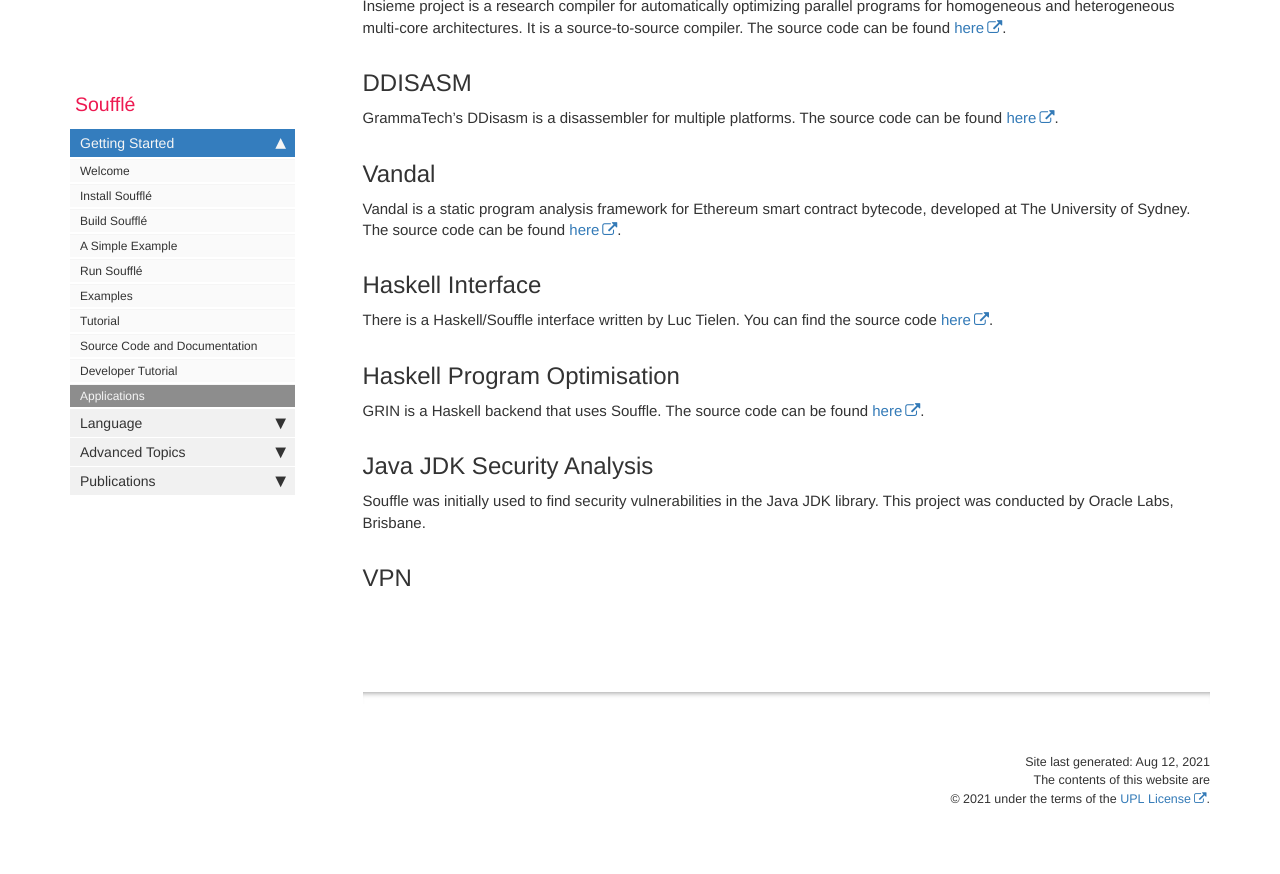
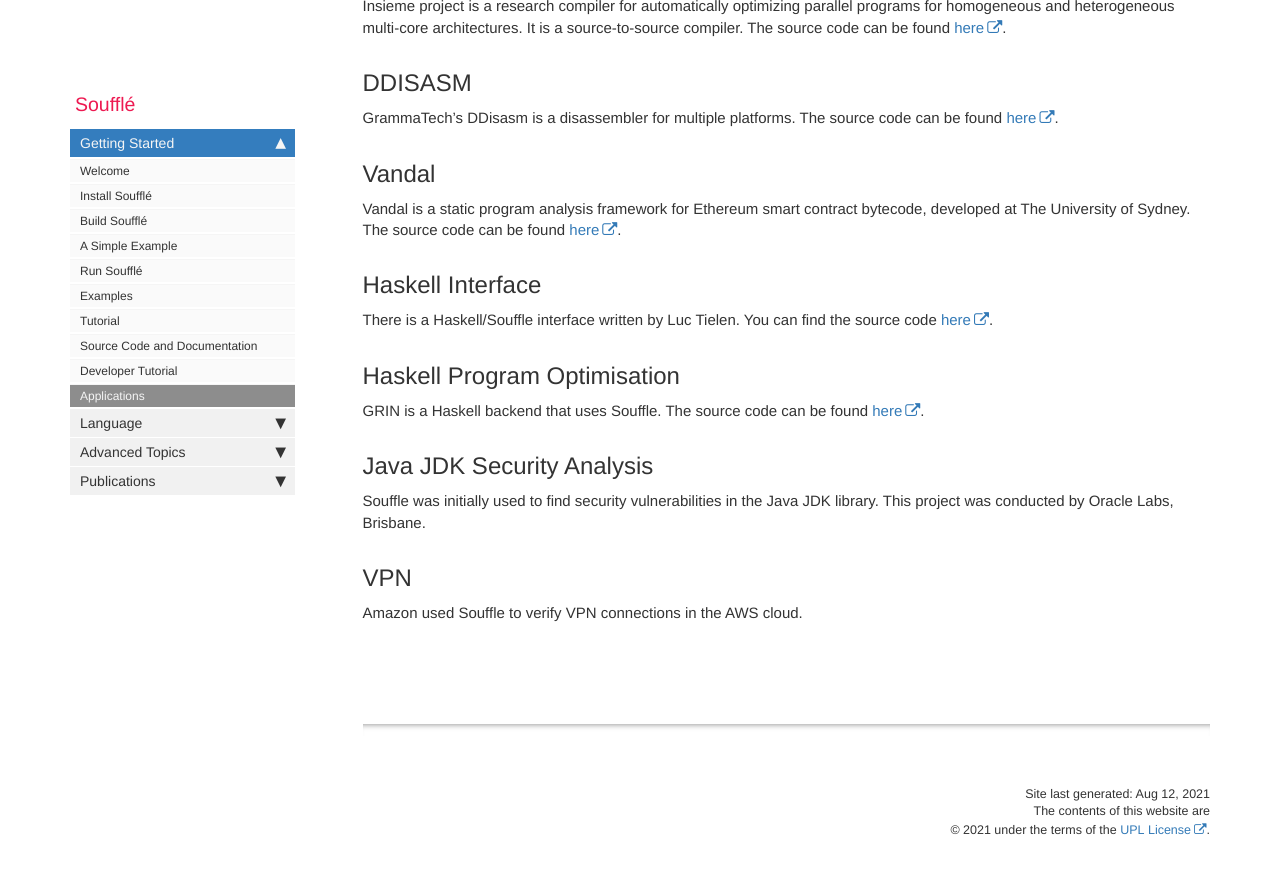
Before and after one commit to souffle-lang/souffle-lang.github.io, a Jekyll site: the page built from pages/docs/applications.md, in a window 1280 px wide and 900 px high, scrolled down 916 px. Shown: the top 874 px of the window. Built offline with Jekyll 4.4.1, drawn with Linux system fonts in a browser that asks for light colours; comment, search, counter and statistics services are not loaded.

Commit message:
Update applications.md

```diff
--- a/pages/docs/applications.md
+++ b/pages/docs/applications.md
@@ -44,6 +44,7 @@ GRIN is a Haskell backend that uses Souffle. The source code can be found
 Souffle was initially used to find security vulnerabilities in the Java JDK library. This project was conducted by Oracle Labs, Brisbane.
 
 ## VPN
+Amazon used Souffle to verify VPN connections in the AWS cloud.
 
 
 
```
